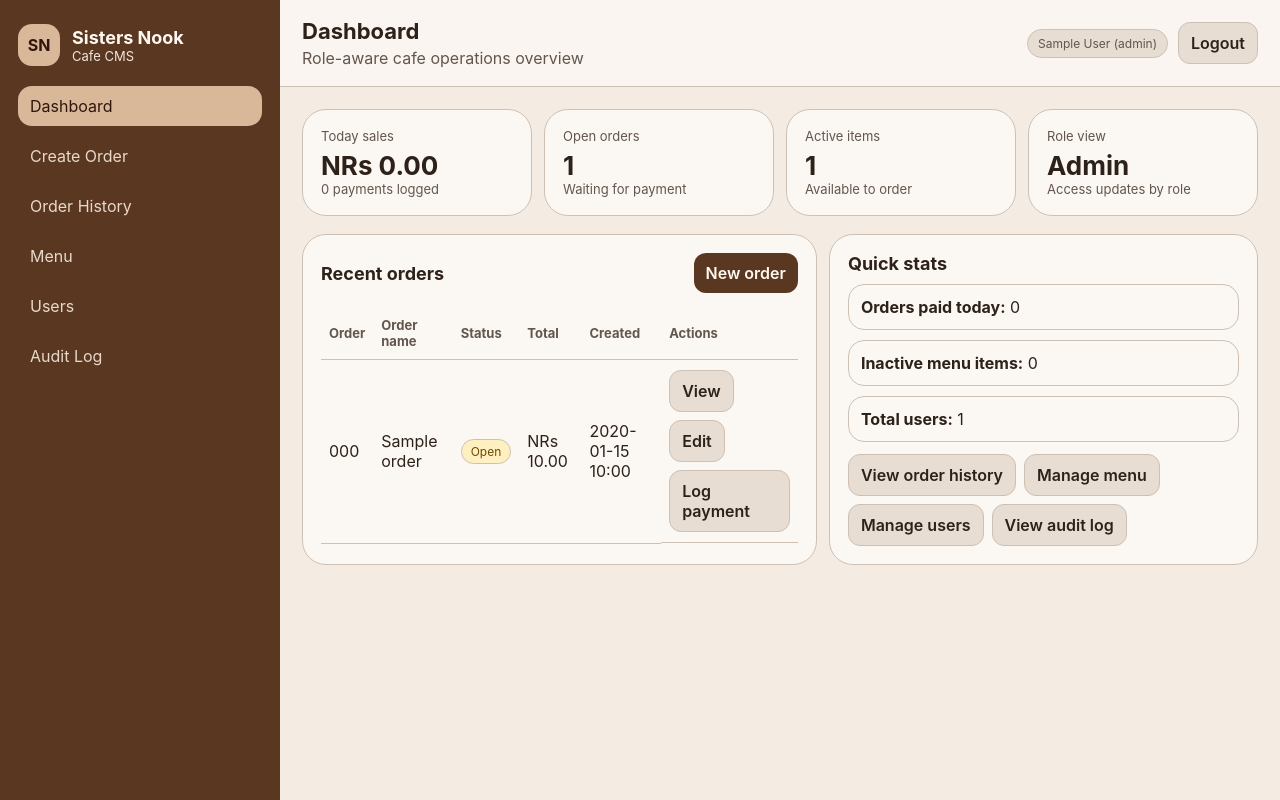
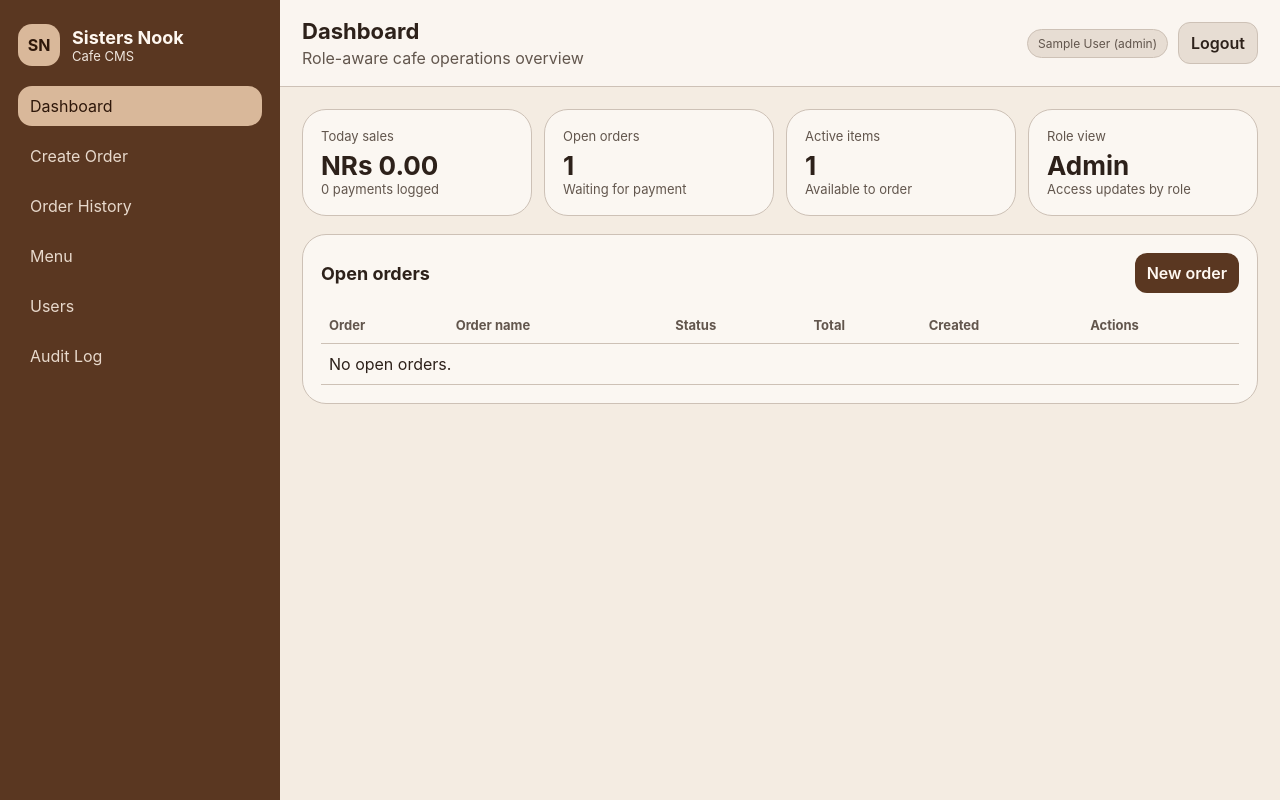
Before and after one commit to prtx/sisters_nook, a Flask app: page / in a window 1280 px wide. Run offline with Flask 3, Linux system fonts and the light colour scheme; the visitor is signed in with stand-in values (Sample User, id 1); tables that the repository leaves empty hold one stand-in row (values such as "Sample post").

Commit message:
refactor(dashboard): focus dashboard on active orders

```diff
--- a/sisters_nook/routes/dashboard.py
+++ b/sisters_nook/routes/dashboard.py
@@ -5,7 +5,7 @@ import os
 from flask import Blueprint, current_app, flash, redirect, render_template, request, url_for
 
 from sisters_nook.db import get_session, reset_database
-from sisters_nook.schema import OrderStatus, UserRole
+from sisters_nook.schema import UserRole
 from sisters_nook.web import queries
 from sisters_nook.web.auth_utils import admin_required, get_current_user, login_required
 
@@ -20,18 +20,10 @@ def index():
         is_admin = user.role == UserRole.ADMIN
         context = {
             "is_admin": is_admin,
-            "order_counts": queries.order_counts_by_status(db_session),
             "today_sales": queries.today_sales_total(db_session),
             "active_menu_count": queries.active_menu_count(db_session),
-            "inactive_menu_count": queries.inactive_menu_count(db_session),
-            "user_count": queries.user_count(db_session),
-            "recent_orders": queries.recent_orders(db_session),
-            "recent_payments": queries.recent_payments(db_session),
-            "recent_refunds": queries.recent_refunds(db_session),
-            "recent_price_changes": queries.recent_price_changes(db_session),
-            "inactive_items": queries.inactive_menu_items(db_session),
+            "open_orders_list": queries.open_orders_list(db_session),
             "open_orders": queries.order_counts_by_status(db_session).get("open", 0),
-            "paid_today": queries.count_orders_today(db_session, OrderStatus.PAID),
             "payments_today": queries.count_payments_today(db_session),
         }
     return render_template("dashboard.html", **context)
--- a/sisters_nook/templates/dashboard.html
+++ b/sisters_nook/templates/dashboard.html
@@ -26,10 +26,9 @@
     </article>
   </section>
 
-  <section class="two-column">
   <article class="card">
     <div class="section-header">
-        <h2 class="section-title">Recent orders</h2>
+      <h2 class="section-title">Open orders</h2>
       <a class="primary-button" href="{{ url_for('orders.create') }}">New order</a>
     </div>
     <div class="table-wrap">
@@ -45,7 +44,7 @@
         </tr>
         </thead>
         <tbody>
-          {% for order in recent_orders %}
+        {% for order in open_orders_list %}
           <tr>
             <td><a href="{{ url_for('orders.detail', order_id=order.id) }}">{{ order.order_number }}</a></td>
             <td>{{ order.order_name or "-" }}</td>
@@ -54,37 +53,15 @@
             <td>{{ order.created_at.strftime("%Y-%m-%d %H:%M") }}</td>
             <td class="button-row">
               <a class="secondary-button" href="{{ url_for('orders.detail', order_id=order.id) }}">View</a>
-                {% if order.status.value == "open" %}
               <a class="secondary-button" href="{{ url_for('orders.edit', order_id=order.id) }}">Edit</a>
               <a class="secondary-button" href="{{ url_for('orders.payment', order_id=order.id) }}">Log payment</a>
-                {% endif %}
             </td>
           </tr>
         {% else %}
-            <tr><td colspan="6">No orders yet.</td></tr>
+          <tr><td colspan="6">No open orders.</td></tr>
         {% endfor %}
         </tbody>
       </table>
     </div>
   </article>
-
-    <article class="card">
-      <h2 class="section-title">Quick stats</h2>
-      <div class="stack" style="margin-top: 10px;">
-        <div class="order-card"><strong>Orders paid today:</strong> {{ paid_today }}</div>
-        <div class="order-card"><strong>Inactive menu items:</strong> {{ inactive_menu_count }}</div>
-        {% if is_admin %}
-          <div class="order-card"><strong>Total users:</strong> {{ user_count }}</div>
-        {% endif %}
-      </div>
-      <div class="button-row" style="margin-top: 12px;">
-        <a class="secondary-button" href="{{ url_for('orders.history') }}">View order history</a>
-        {% if is_admin %}
-          <a class="secondary-button" href="{{ url_for('menu.list_menu') }}">Manage menu</a>
-          <a class="secondary-button" href="{{ url_for('users.list_users') }}">Manage users</a>
-          <a class="secondary-button" href="{{ url_for('audit.list_audit') }}">View audit log</a>
-        {% endif %}
-      </div>
-    </article>
-  </section>
 {% endblock %}
--- a/sisters_nook/web/queries.py
+++ b/sisters_nook/web/queries.py
@@ -67,6 +67,16 @@ def user_count(db_session: Session) -> int:
 
 def recent_orders(db_session: Session, limit: int = 10) -> list[Order]:
     return db_session.query(Order).order_by(Order.created_at.desc()).limit(limit).all()
+
+
+def open_orders_list(db_session: Session, limit: int = 50) -> list[Order]:
+    return (
+        db_session.query(Order)
+        .filter(Order.status == OrderStatus.OPEN)
+        .order_by(Order.created_at.desc())
+        .limit(limit)
+        .all()
+    )
 
 
 def recent_payments(db_session: Session, limit: int = 10) -> list[Payment]:
```
Lines whose indentation alone changed are shown as unchanged.
